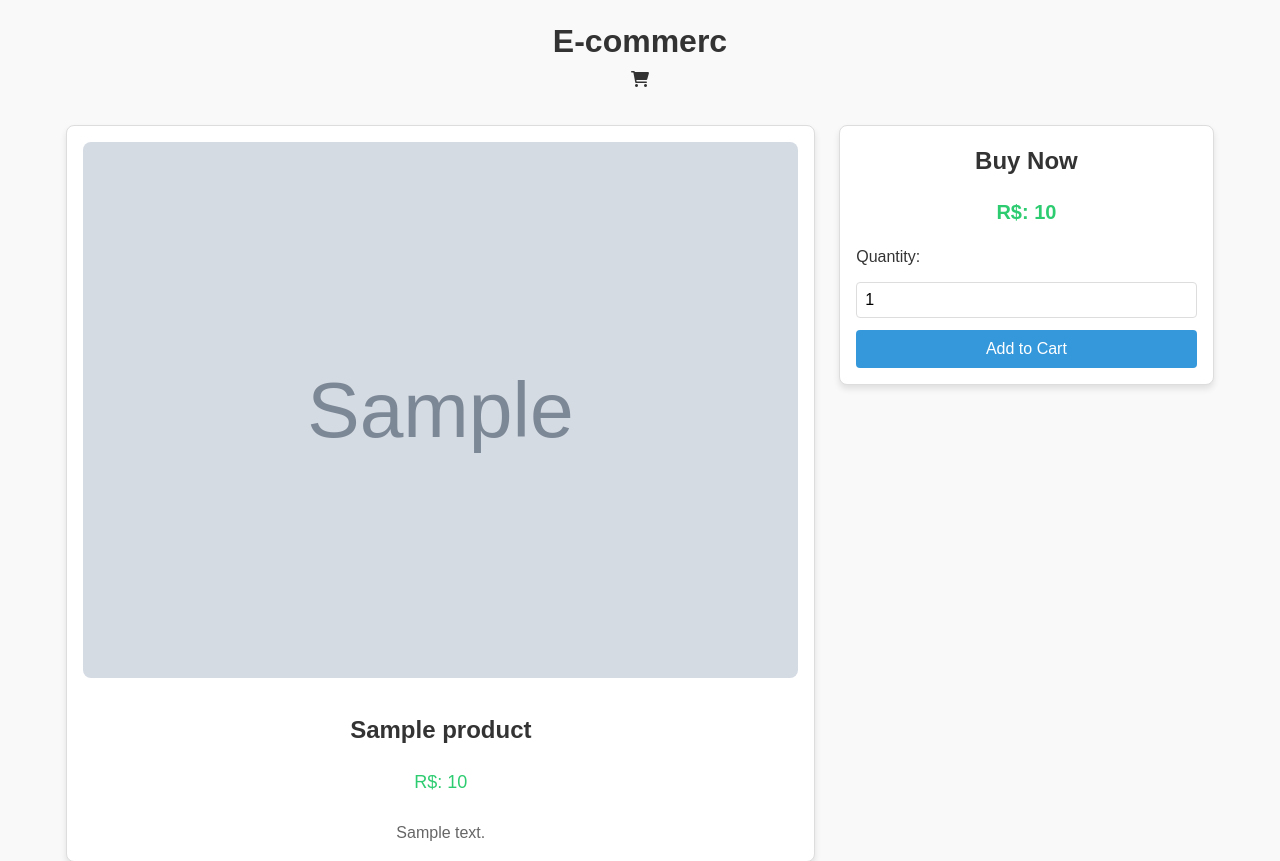
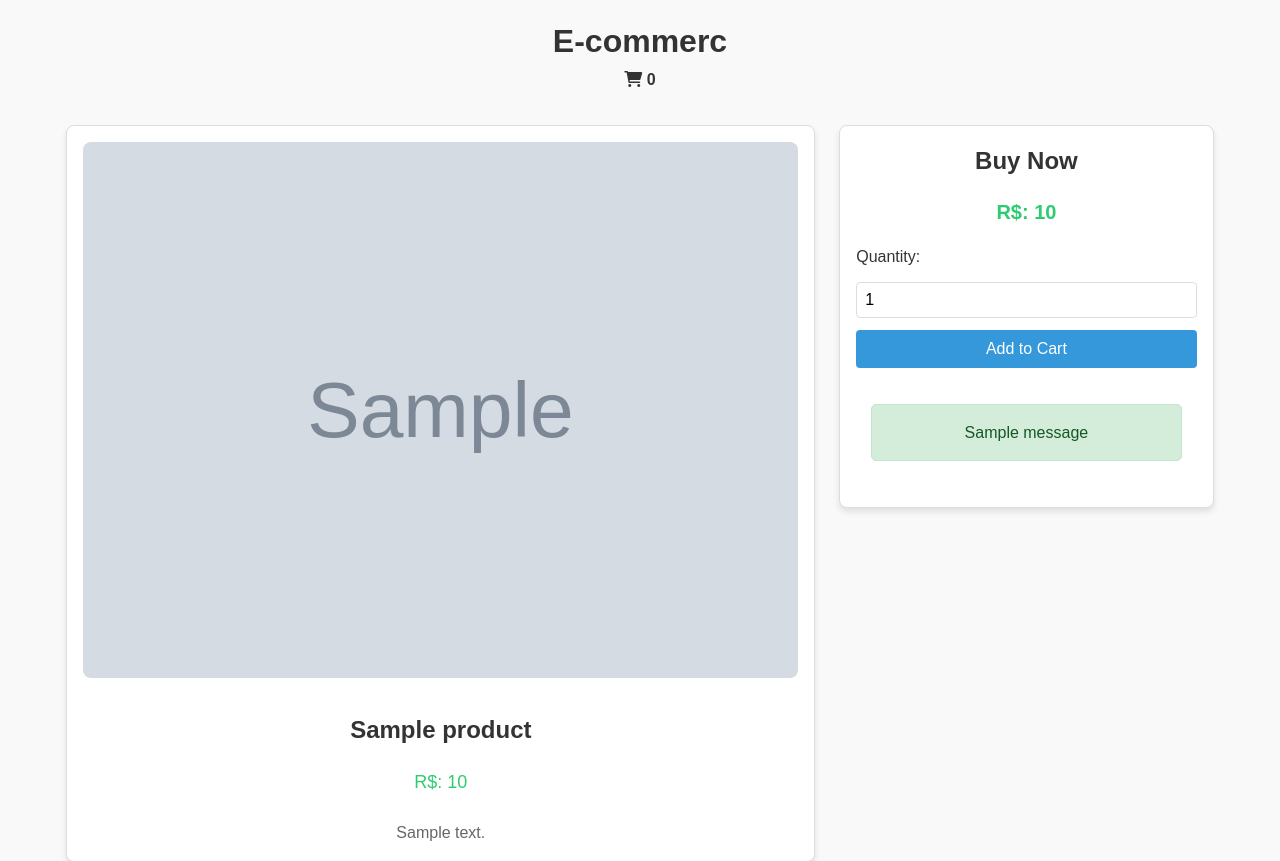
Before and after one commit to Mesorah/E-COMMERCE, a Django app: page /product/1/ in a window 1280 px wide. Shown: the top 861 px of the page. Run offline with Django 5.2, Linux system fonts and the light colour scheme; tables that the repository leaves empty hold one stand-in row (values such as "Sample post"); grey boxes marked "Sample" are stand-in pictures; one stand-in notice (Sample message) is shown.

Commit message:
context_processors arrumado

```diff
--- a/global_static/global/css/global_styles.css
+++ b/global_static/global/css/global_styles.css
@@ -560,3 +560,51 @@ form button:hover {
 .checkout-btn:hover {
     background-color: #2980b9;
 }
+
+/* Estilo geral para o contêiner de mensagens */
+.messages {
+    margin: 20px 0;
+    padding: 0 15px;
+}
+
+/* Estilo base para cada mensagem */
+.message {
+    padding: 15px;
+    border-radius: 5px;
+    margin-bottom: 10px;
+    font-size: 16px;
+    font-family: Arial, sans-serif;
+}
+
+/* Estilo para mensagens de sucesso */
+.message.success {
+    background-color: #d4edda; /* Verde claro */
+    color: #155724; /* Verde escuro */
+    border: 1px solid #c3e6cb; /* Bordas em verde mais suave */
+}
+
+/* Estilo para mensagens de erro */
+.message.error {
+    background-color: #f8d7da; /* Vermelho claro */
+    color: #721c24; /* Vermelho escuro */
+    border: 1px solid #f5c6cb; /* Bordas em vermelho mais suave */
+}
+
+/* Estilo para mensagens de aviso */
+.message.warning {
+    background-color: #fff3cd; /* Amarelo claro */
+    color: #856404; /* Amarelo escuro */
+    border: 1px solid #ffeeba; /* Bordas em amarelo mais suave */
+}
+
+/* Estilo para mensagens informativas */
+.message.info {
+    background-color: #cce5ff; /* Azul claro */
+    color: #004085; /* Azul escuro */
+    border: 1px solid #b8daff; /* Bordas em azul mais suave */
+}
+
+/* Estilo para a mensagem quando há múltiplas */
+.message + .message {
+    margin-top: 10px;
+}
--- a/home/context_processors.py
+++ b/home/context_processors.py
@@ -1,13 +1,15 @@
-# from home.models import Cart
+from home.models import Cart, CartItem
 
 
-# def cart_item_count(request):
-#     if request.user.is_authenticated:
+def cart_item_count(request):
+    if request.user.is_authenticated:
 
-#         cart = Cart.objects.filter(
-#             user=request.user
-#         ).first()
+        cart, _ = Cart.objects.get_or_create(user=request.user)
 
-#         return {'cart_item_count': cart.products.count()}
+        cart_item = CartItem.objects.filter(
+            cart=cart
+        )
 
-#     return {'cart_item_count': 0}
+        return {'cart_item_count': cart_item.count()}
+
+    return {'cart_item_count': 0}
--- a/home/templates/home/pages/view_page.html
+++ b/home/templates/home/pages/view_page.html
@@ -26,11 +26,18 @@
                 <label for="quantity">Quantity:</label>
                 <input type="number" id="quantity" name="quantity" min="1" value="1">
 
-                <!-- Se o estoque for menor que a quantidade pedidar da erro -->
-
                 <button type="submit">Add to Cart</button>
 
             </form>
+            {% if messages %}
+                <div class="messages">
+                {% for message in messages %}
+                    <div class="message {{ message.tags }}">
+                        {{ message }}
+                    </div>
+                {% endfor %}
+                </div>
+            {% endif %}
         </div>
         {% else %}
             <p class="out-of-stock">Produto sem estoque</p>
--- a/home/views.py
+++ b/home/views.py
@@ -1,7 +1,8 @@
+from django.shortcuts import render, redirect, get_object_or_404
 from home.models import Products, Cart, CartItem
+from django.views.generic import ListView, DetailView
+from django.contrib import messages
 from django.http import Http404
-from django.views.generic import ListView, DetailView
-from django.shortcuts import render, redirect, get_object_or_404
 
 
 class HomeListView(ListView):
@@ -75,12 +76,12 @@ def add_to_cart(request, id):
         product = get_object_or_404(Products, id=id)
 
         if quantity > product.stock:
-            pass
+            messages.error(request, 'Não temos essa quantidade em estoque!')
+            return redirect('home:add_to_cart', id)
 
         else:
             product.stock -= quantity
             product.save()
-            print(product.stock)
 
         cart_item, _ = CartItem.objects.get_or_create(
             cart=cart,
@@ -90,7 +91,10 @@ def add_to_cart(request, id):
 
         cart_item.add_quatity(quantity)
 
-        return redirect('home:index')
+    return redirect('home:index')
+
+    # else:
+    #     raise Http404()
 
 
 def remove_from_cart(request, id):
```
Also changed, not shown: project/settings.py (+10 -1 lines).
